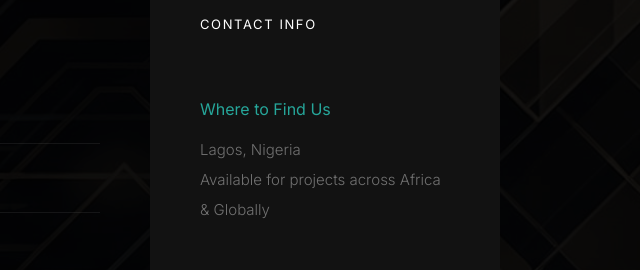
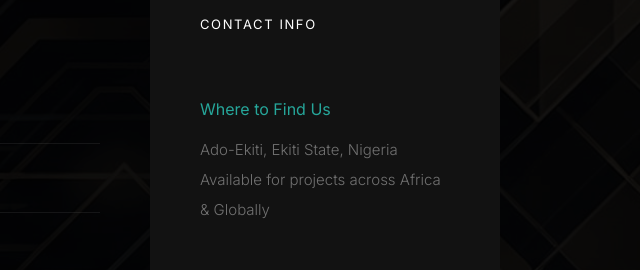
Before and after one commit to deBugger360/debuglab-official, a plain HTML site: page index.html in a window 1280 px wide. Shown: the part 4240-4510 px from the top of the page, 640-1280 px from the left. Drawn offline with Linux system fonts and the light colour scheme; a web font is replaced by a local one.

Commit message:
updated the address on the homepage

```diff
--- a/index.html
+++ b/index.html
@@ -386,7 +386,7 @@
                     <div class="cinfo">
                         <h5>Where to Find Us</h5>
                         <p>
-                            Lagos, Nigeria<br>
+                            Ado-Ekiti, Ekiti State, Nigeria<br>
                             Available for projects across Africa & Globally
                         </p>
                     </div>
```
